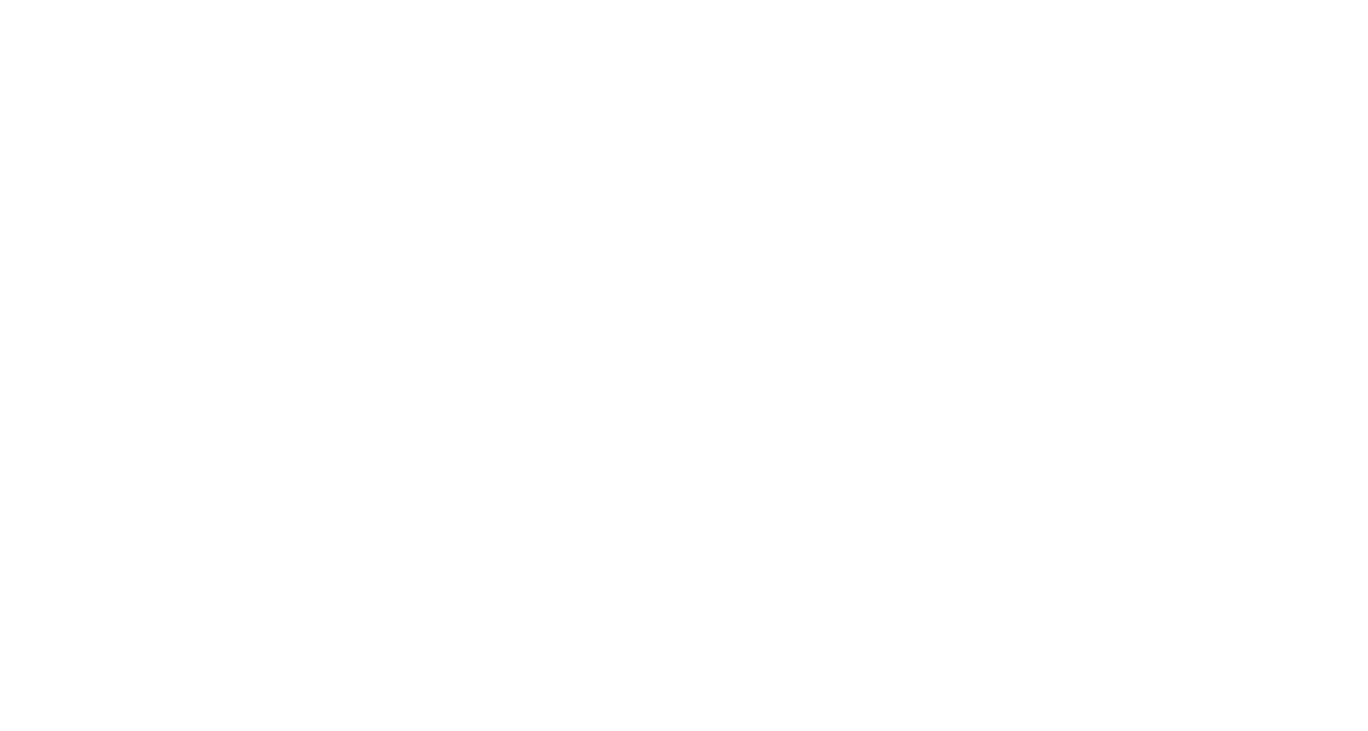
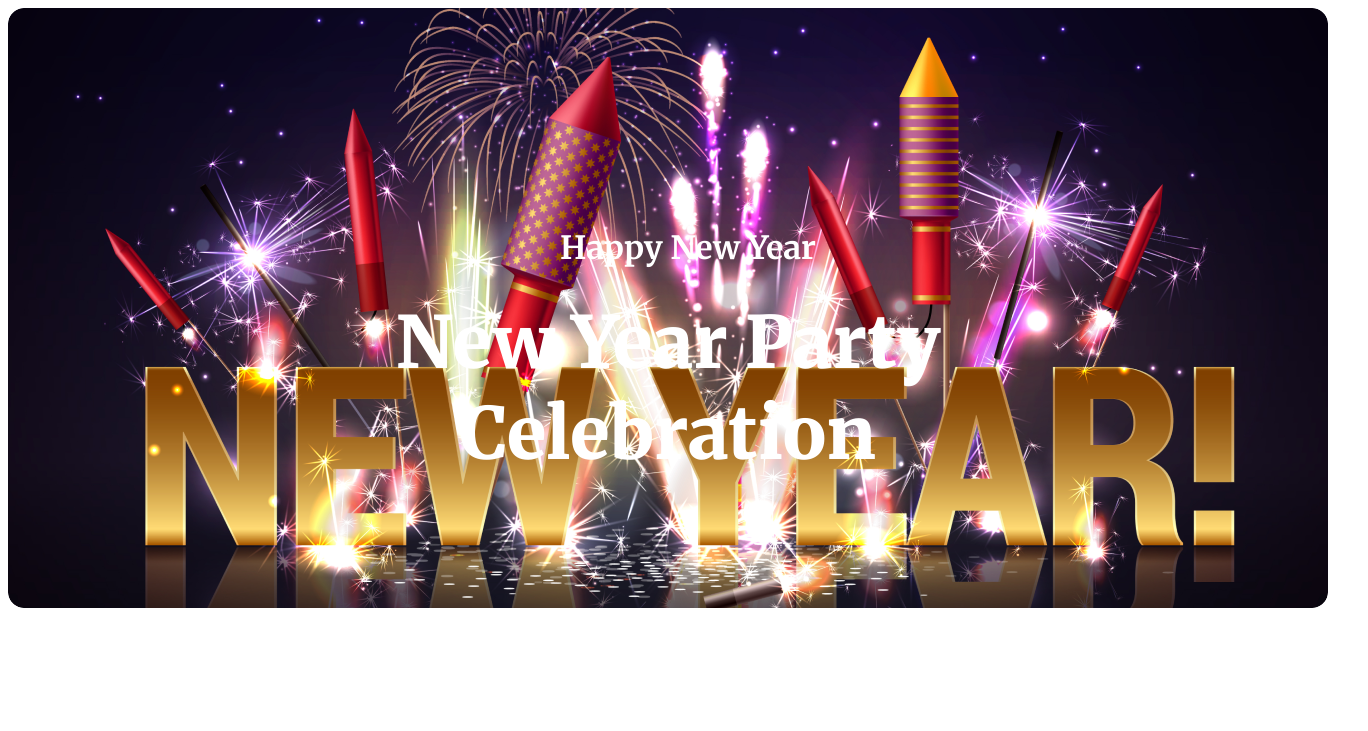
Before and after one commit to mdalrasel/New-Year-Celebrate, a plain HTML site: page index.html in a window 1280 px wide. Shown: the whole page, 1368 px wide, since content can reach past the window. Drawn offline with Linux system fonts and the light colour scheme.

Commit message:
new year repo

```diff
--- a/index.html
+++ b/index.html
@@ -3,10 +3,26 @@
 <head>
     <meta charset="UTF-8">
     <meta name="viewport" content="width=device-width, initial-scale=1.0">
+    <link rel="preconnect" href="https://fonts.googleapis.com">
+<link rel="preconnect" href="https://fonts.gstatic.com" crossorigin>
+<link href="https://fonts.googleapis.com/css2?family=Inter:wght@100;200;300;400;500;600;700;800;900&family=Lato:ital,wght@0,100;0,300;0,400;0,700;0,900;1,100;1,300;1,400;1,700;1,900&family=Merriweather:ital,wght@0,300;0,400;0,700;0,900;1,300;1,400;1,700;1,900&family=Open+Sans:wght@700&family=Roboto:ital,wght@1,700&display=swap" rel="stylesheet">
+    <link rel="preconnect" href="https://fonts.googleapis.com">
+<link rel="preconnect" href="https://fonts.gstatic.com" crossorigin>
+<link href="https://fonts.googleapis.com/css2?family=Inter:wght@100;200;300;400;500;600;700;800;900&family=Lato:ital,wght@0,100;0,300;0,400;0,700;0,900;1,100;1,300;1,400;1,700;1,900&family=Open+Sans:wght@700&family=Roboto:ital,wght@1,700&display=swap" rel="stylesheet">
     <link rel="stylesheet" href="style/style.css">
     <title>New Year Celebrate</title>
 </head>
 <body>
+    <header>
+        <div class="container">
+            <div class="banner-text">
+                <h4>Happy New Year</h4>
+            </div>
+            <div class="banner-content">
+                <p>New Year Party Celebration</p>
+            </div>
+        </div>
+    </header>
 
 </body>
 </html>
--- a/style/style.css
+++ b/style/style.css
@@ -0,0 +1,39 @@
+body{
+    font-family: 'Inter', sans-serif;
+    font-family: 'Lato', sans-serif;
+    font-family: 'Open Sans', sans-serif;
+    font-family: 'Roboto', sans-serif;
+    font-family: 'Merriweather', serif;
+}
+header{
+    background: #FFF;
+    width: 1320px;
+    height: 600px;
+
+
+}
+.container{
+    background-image: url(../assist/Banner\ Image.png);
+    background-repeat: no-repeat;
+
+    width: 1320px;
+    height: 600px;
+    border-radius: 16px;
+}
+.banner-text{
+    width: 300px;
+    height: 40px;
+    color: #FFF;
+    text-align: center;
+    font-size: 32px;
+    font-weight: 400;
+    padding: 177px 530px 0px 530px;
+}
+.banner-content{
+    color: #FFF;
+    text-align: center;
+    font-size: 72px;
+    font-weight: 900;
+    width: 632px;
+    padding: 0px 344px 177px 344px;
+}
```
